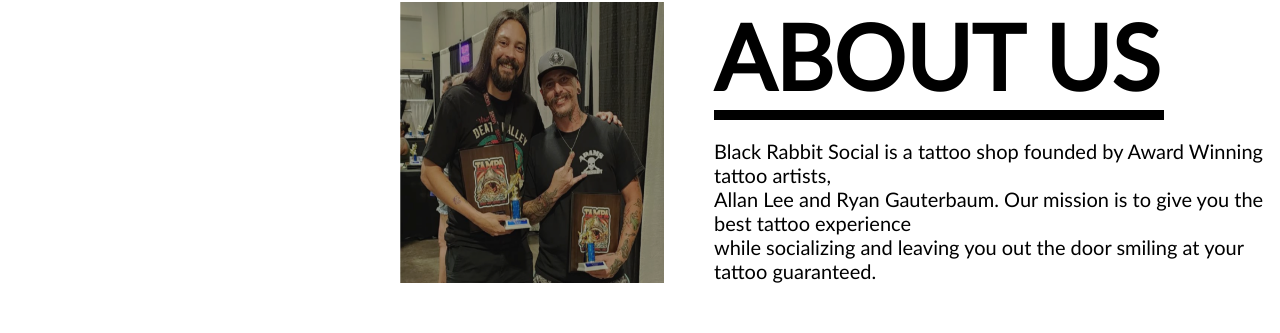
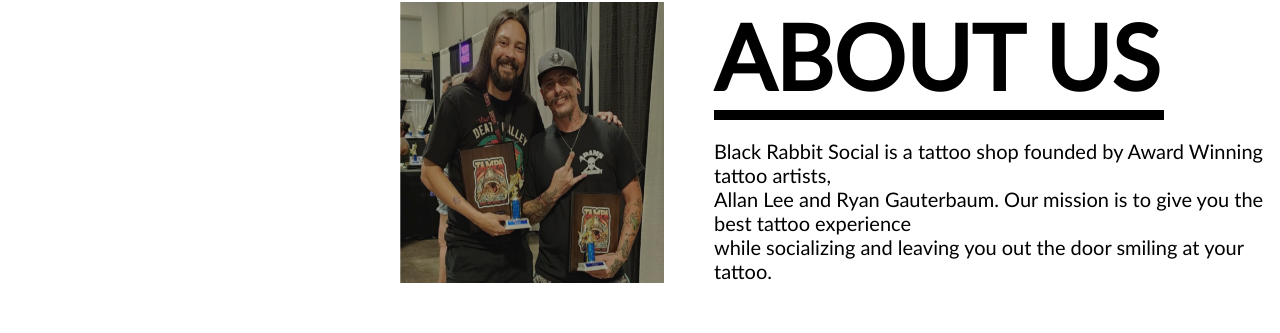
Before and after one commit to blackrabbitsocial/blackrabbit, a plain HTML site: page index.html in a window 1280 px wide. Shown: the part 2044-2377 px from the top of the page. Drawn offline with Linux system fonts and the light colour scheme.

Commit message:
Update index.html

```diff
--- a/index.html
+++ b/index.html
@@ -273,7 +273,7 @@
        <div class="about">
       <img width="30%" src="award.png"><div class="abouttext"><h1 style="font-size: 90px; font-family: lato;color: black;">ABOUT US</h1>
       <div class="seperators"></div><br>
-      <p  style="font-size: 20px; font-family: lato;color: black;">Black Rabbit Social is a tattoo shop founded by Award Winning tattoo artists,<br> Allan Lee and Ryan Gauterbaum. Our mission is to give you the best tattoo experience <br>while socializing and leaving you out the door smiling at your tattoo guaranteed.</p></div>
+      <p  style="font-size: 20px; font-family: lato;color: black;">Black Rabbit Social is a tattoo shop founded by Award Winning tattoo artists,<br> Allan Lee and Ryan Gauterbaum. Our mission is to give you the best tattoo experience <br>while socializing and leaving you out the door smiling at your tattoo.</p></div>
    </div>
     <br>
     <br>
```
